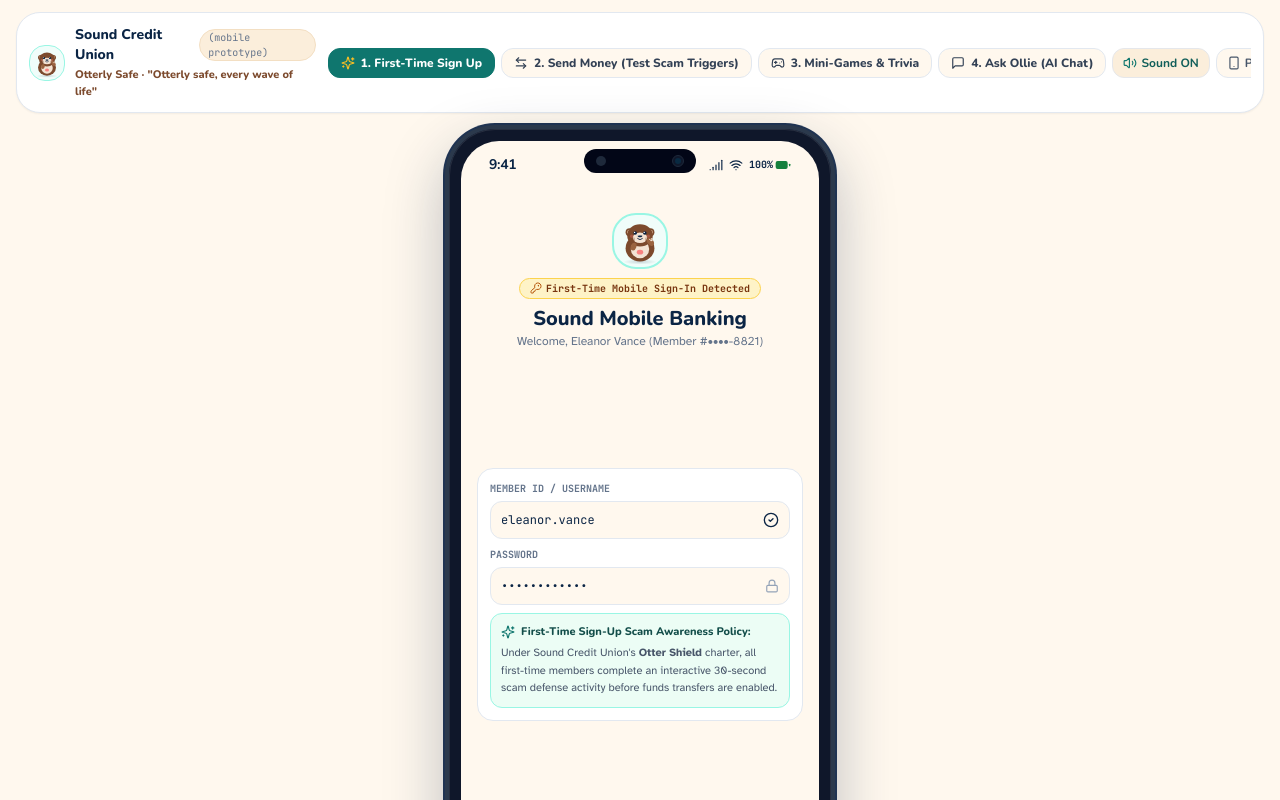
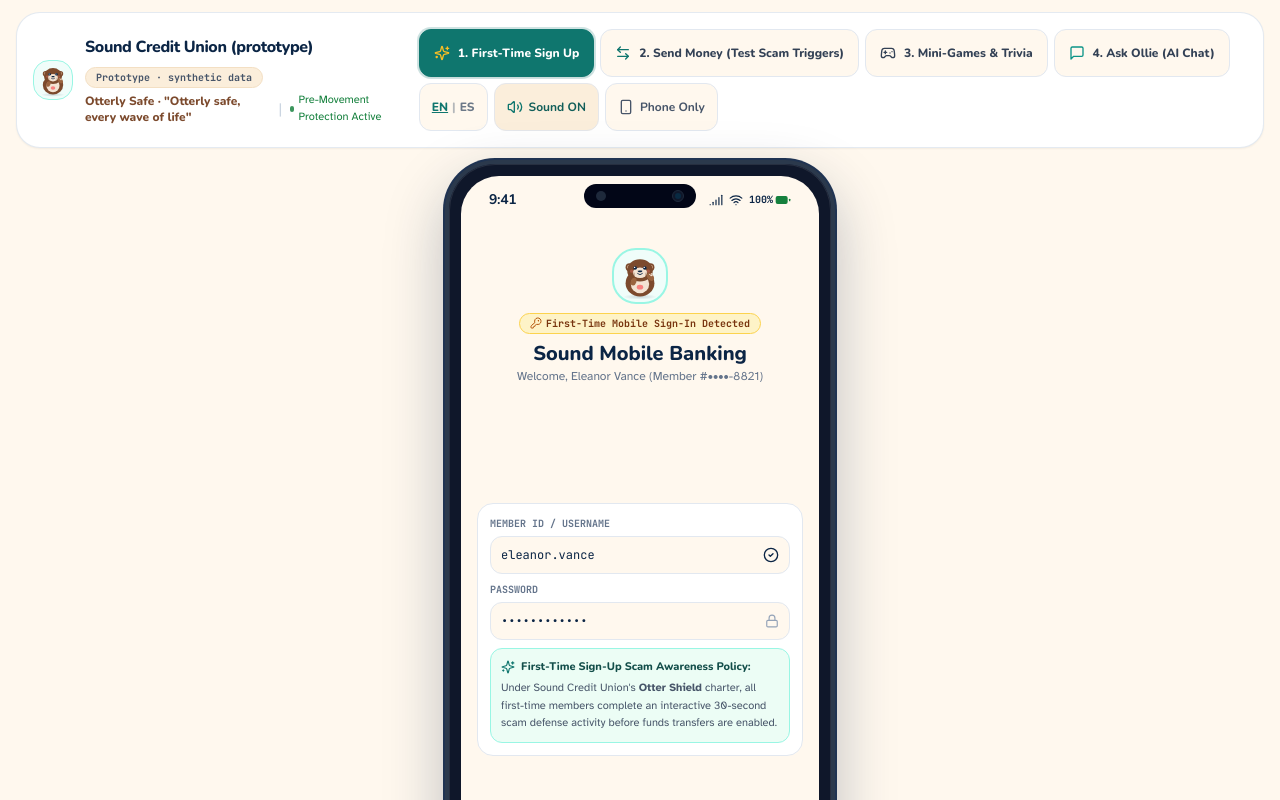
Before and after one commit to Aayush1259/Otterly-Safe, a React (Vite) app: page / in a window 1280 px wide. Shown: the top 800 px of the page. Built offline with nearby package versions, Linux system fonts and the light colour scheme.

Commit message:
feat: add main App layout and interactive DemoStage component

```diff
--- a/src/components/mobile/OtterlySafeMobileApp.tsx
+++ b/src/components/mobile/OtterlySafeMobileApp.tsx
@@ -223,41 +223,49 @@ export const OtterlySafeMobileApp: React.FC<OtterlySafeMobileAppProps> = ({
 
   return (
     <div className="min-h-screen bg-sand-50 text-navy-900 flex flex-col justify-between max-w-7xl mx-auto px-2 sm:px-4 py-3 select-none">
-      {/* Sleek, Non-Crowded Top Toolbar */}
-      <header className="bg-white border border-slate-200 rounded-2xl sm:rounded-3xl p-2 sm:p-3 shadow-sm mb-2 sm:mb-3 shrink-0">
-        <div className="flex flex-col lg:flex-row lg:items-center justify-between gap-2 sm:gap-3">
-          {/* Brand & Wordmark */}
-          <div className="flex items-center space-x-2.5">
-            <div className="w-8 sm:w-9 h-8 sm:h-9 rounded-2xl bg-kelp-50 border border-kelp-200 flex items-center justify-center p-1 shrink-0">
-              <Ollie mood="wave" size={30} animated={false} />
+      {/* Sleek, Creative, Accessible Top Toolbar (Zero Horizontal Scrollbar) */}
+      <header className="bg-white border border-slate-200/90 rounded-2xl sm:rounded-3xl p-3 sm:p-4 shadow-sm mb-3 shrink-0">
+        <div className="flex flex-col xl:flex-row xl:items-center justify-between gap-3">
+          {/* Brand, Wordmark & Synthetic Data Guardrail */}
+          <div className="flex items-center space-x-3">
+            <div className="w-10 h-10 rounded-2xl bg-kelp-50 border border-kelp-200 flex items-center justify-center p-1 shrink-0 shadow-2xs">
+              <Ollie mood="wave" size={34} animated={false} />
             </div>
             <div>
-              <div className="flex items-center space-x-1.5">
-                <span className="font-heading font-black text-xs sm:text-sm text-navy-900 leading-none">
-                  Sound Credit Union
+              <div className="flex flex-wrap items-center gap-2">
+                <span className="font-heading font-black text-sm sm:text-base text-navy-900 leading-none tracking-tight">
+                  Sound Credit Union (prototype)
                 </span>
-                <span className="text-[9px] sm:text-[10px] font-mono text-slate-500 bg-sand-100 px-2 py-0.2 rounded-full border border-sand-200">
-                  (mobile prototype)
+                <span className="text-[10px] font-mono font-bold text-slate-600 bg-sand-100 px-2.5 py-0.5 rounded-full border border-sand-200 shadow-2xs">
+                  Prototype · synthetic data
                 </span>
               </div>
-              <span className="text-[10px] sm:text-[11px] font-heading font-extrabold text-otter-700 block mt-0.5">
-                Otterly Safe · "Otterly safe, every wave of life"
-              </span>
+              <div className="flex items-center space-x-2 mt-1">
+                <span className="text-xs font-heading font-extrabold text-otter-700">
+                  Otterly Safe · "Otterly safe, every wave of life"
+                </span>
+                <span className="text-slate-300">|</span>
+                <div className="inline-flex items-center space-x-1 text-[11px] font-medium text-safe-700">
+                  <span className="w-1.5 h-1.5 rounded-full bg-safe-700 animate-pulse" />
+                  <span>Pre-Movement Protection Active</span>
+                </div>
+              </div>
             </div>
           </div>
 
-          {/* Quick Experience Switchers (Up to the user what they want to do!) */}
-          <div className="flex items-center gap-1.5 text-xs font-heading font-extrabold overflow-x-auto pb-1 lg:pb-0 scrollbar-none w-full lg:w-auto">
+          {/* Quick Experience Switchers & Accessibility Controls (Wrap-friendly, no ugly scrollbar) */}
+          <div className="flex flex-wrap items-center gap-1.5 text-xs font-heading font-extrabold">
             <button
               type="button"
               onClick={handleResetToFirstTime}
-              className={`px-3 py-1.5 rounded-xl border transition-all flex items-center space-x-1.5 whitespace-nowrap shrink-0 ${
+              aria-label="First-Time Sign Up and defensive roleplay activity"
+              className={`min-h-[48px] px-3.5 py-2 rounded-xl border transition-all flex items-center space-x-2 shrink-0 ${
                 appMode === 'onboarding'
-                  ? 'bg-kelp-700 text-white border-kelp-700 shadow-xs'
-                  : 'bg-sand-50 text-slate-700 border-slate-200 hover:bg-white'
+                  ? 'bg-kelp-700 text-white border-kelp-700 shadow-sm ring-2 ring-kelp-700/20'
+                  : 'bg-sand-50 text-slate-700 border-slate-200 hover:bg-white hover:border-slate-300'
               }`}
             >
-              <Sparkles className="w-3.5 h-3.5 text-amber-400" />
+              <Sparkles className="w-4 h-4 text-amber-400 shrink-0" />
               <span>1. First-Time Sign Up</span>
             </button>
 
@@ -268,13 +276,14 @@ export const OtterlySafeMobileApp: React.FC<OtterlySafeMobileAppProps> = ({
                 setActiveNav('pay');
                 setPaymentState('form');
               }}
-              className={`px-3 py-1.5 rounded-xl border transition-all flex items-center space-x-1.5 whitespace-nowrap shrink-0 ${
+              aria-label="Send Money and test scam triggers before money moves"
+              className={`min-h-[48px] px-3.5 py-2 rounded-xl border transition-all flex items-center space-x-2 shrink-0 ${
                 appMode === 'app' && activeNav === 'pay'
-                  ? 'bg-kelp-700 text-white border-kelp-700 shadow-xs'
-                  : 'bg-sand-50 text-slate-700 border-slate-200 hover:bg-white'
+                  ? 'bg-kelp-700 text-white border-kelp-700 shadow-sm ring-2 ring-kelp-700/20'
+                  : 'bg-sand-50 text-slate-700 border-slate-200 hover:bg-white hover:border-slate-300'
               }`}
             >
-              <ArrowLeftRight className="w-3.5 h-3.5" />
+              <ArrowLeftRight className="w-4 h-4 text-kelp-700 shrink-0" />
               <span>2. Send Money (Test Scam Triggers)</span>
             </button>
 
@@ -285,13 +294,14 @@ export const OtterlySafeMobileApp: React.FC<OtterlySafeMobileAppProps> = ({
                 setActiveNav('practice');
                 setPracticeGame('menu');
               }}
-              className={`px-3 py-1.5 rounded-xl border transition-all flex items-center space-x-1.5 whitespace-nowrap shrink-0 ${
+              aria-label="Practice mini games and scam trivia inside the app"
+              className={`min-h-[48px] px-3.5 py-2 rounded-xl border transition-all flex items-center space-x-2 shrink-0 ${
                 appMode === 'app' && activeNav === 'practice'
-                  ? 'bg-kelp-700 text-white border-kelp-700 shadow-xs'
-                  : 'bg-sand-50 text-slate-700 border-slate-200 hover:bg-white'
+                  ? 'bg-kelp-700 text-white border-kelp-700 shadow-sm ring-2 ring-kelp-700/20'
+                  : 'bg-sand-50 text-slate-700 border-slate-200 hover:bg-white hover:border-slate-300'
               }`}
             >
-              <Gamepad2 className="w-3.5 h-3.5" />
+              <Gamepad2 className="w-4 h-4 text-otter-600 shrink-0" />
               <span>3. Mini-Games & Trivia</span>
             </button>
 
@@ -301,32 +311,45 @@ export const OtterlySafeMobileApp: React.FC<OtterlySafeMobileAppProps> = ({
                 setAppMode('app');
                 setActiveNav('support');
               }}
-              className={`px-3 py-1.5 rounded-xl border transition-all flex items-center space-x-1.5 whitespace-nowrap shrink-0 ${
+              aria-label="Ask Ollie AI assistant inside the mobile app"
+              className={`min-h-[48px] px-3.5 py-2 rounded-xl border transition-all flex items-center space-x-2 shrink-0 ${
                 appMode === 'app' && activeNav === 'support'
-                  ? 'bg-kelp-700 text-white border-kelp-700 shadow-xs'
-                  : 'bg-sand-50 text-slate-700 border-slate-200 hover:bg-white'
+                  ? 'bg-kelp-700 text-white border-kelp-700 shadow-sm ring-2 ring-kelp-700/20'
+                  : 'bg-sand-50 text-slate-700 border-slate-200 hover:bg-white hover:border-slate-300'
               }`}
             >
-              <MessageSquare className="w-3.5 h-3.5 text-otter-600" />
+              <MessageSquare className="w-4 h-4 text-kelp-600 shrink-0" />
               <span>4. Ask Ollie (AI Chat)</span>
             </button>
 
-            {/* Sound Toggle */}
+            {/* Language Switch */}
+            <button
+              type="button"
+              onClick={() => setLang(lang === 'en' ? 'es' : 'en')}
+              aria-label={`Switch language. Currently ${lang === 'en' ? 'English' : 'Spanish'}`}
+              className="min-h-[48px] px-3 py-2 rounded-xl border border-slate-200 bg-sand-50 hover:bg-white text-navy-900 transition-colors flex items-center space-x-1"
+            >
+              <span className={lang === 'en' ? 'underline font-black text-kelp-700' : 'opacity-60'}>EN</span>
+              <span className="opacity-30">|</span>
+              <span className={lang === 'es' ? 'underline font-black text-kelp-700' : 'opacity-60'}>ES</span>
+            </button>
+
+            {/* Sound FX Toggle */}
             <button
               type="button"
               onClick={() => setSoundEnabled(!soundEnabled)}
-              className={`p-1.5 px-2.5 rounded-xl border text-xs font-heading font-bold flex items-center space-x-1 transition-colors whitespace-nowrap shrink-0 ${
+              aria-label={soundEnabled ? 'Mute audio sound effects' : 'Enable audio sound effects'}
+              className={`min-h-[48px] px-3 py-2 rounded-xl border text-xs font-heading font-bold flex items-center space-x-1.5 transition-colors shrink-0 ${
                 soundEnabled
-                  ? 'bg-sand-100 text-kelp-800 border-kelp-300'
+                  ? 'bg-sand-100 text-kelp-800 border-kelp-300 shadow-2xs'
                   : 'bg-slate-100 text-slate-500 border-slate-300'
               }`}
-              title="Toggle Audio Effects"
             >
-              {soundEnabled ? <Volume2 className="w-3.5 h-3.5 text-kelp-700" /> : <VolumeX className="w-3.5 h-3.5" />}
+              {soundEnabled ? <Volume2 className="w-4 h-4 text-kelp-700" /> : <VolumeX className="w-4 h-4" />}
               <span>{soundEnabled ? 'Sound ON' : 'Muted'}</span>
             </button>
 
-            {/* Optional Companion Toggle */}
+            {/* Side-by-side Companion Layout Toggle */}
             <button
               type="button"
               onClick={() => {
@@ -334,14 +357,14 @@ export const OtterlySafeMobileApp: React.FC<OtterlySafeMobileAppProps> = ({
                 else if (companionView === 'sms') setCompanionView('staff');
                 else setCompanionView('none');
               }}
-              className={`p-1.5 px-2.5 rounded-xl border text-xs font-heading font-bold flex items-center space-x-1 transition-colors whitespace-nowrap shrink-0 ${
+              aria-label="Toggle side-by-side companion views: Phone Only, Phone with Family SMS, or Phone with Staff Log"
+              className={`min-h-[48px] px-3 py-2 rounded-xl border text-xs font-heading font-bold flex items-center space-x-1.5 transition-colors shrink-0 ${
                 companionView !== 'none'
-                  ? 'bg-navy-900 text-white border-navy-900'
+                  ? 'bg-navy-900 text-white border-navy-900 shadow-sm'
                   : 'bg-sand-50 text-slate-600 border-slate-200 hover:bg-white'
               }`}
-              title="View companion side-by-side"
             >
-              <Smartphone className="w-3.5 h-3.5" />
+              <Smartphone className="w-4 h-4" />
               <span>
                 {companionView === 'none'
                   ? 'Phone Only'
```
